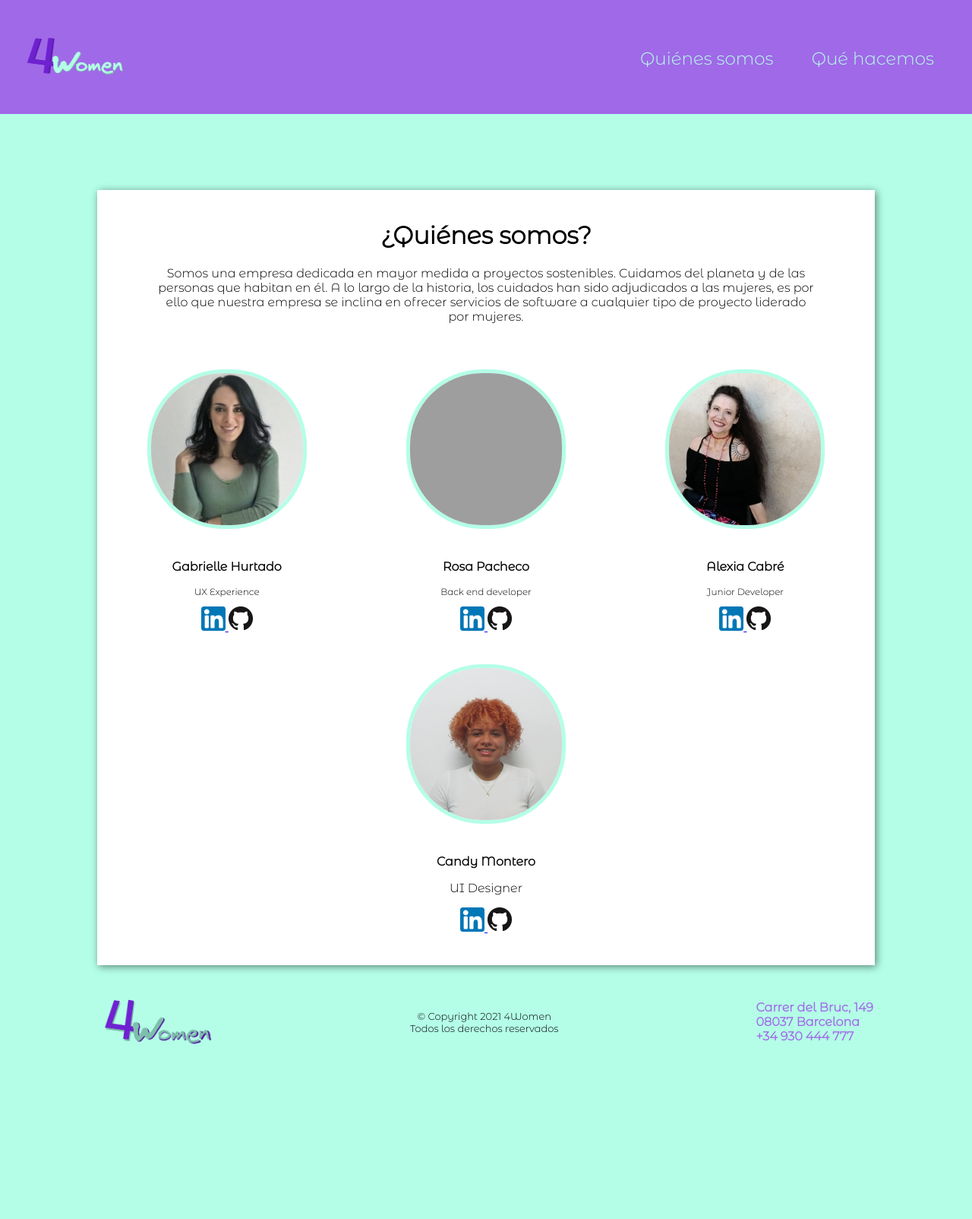
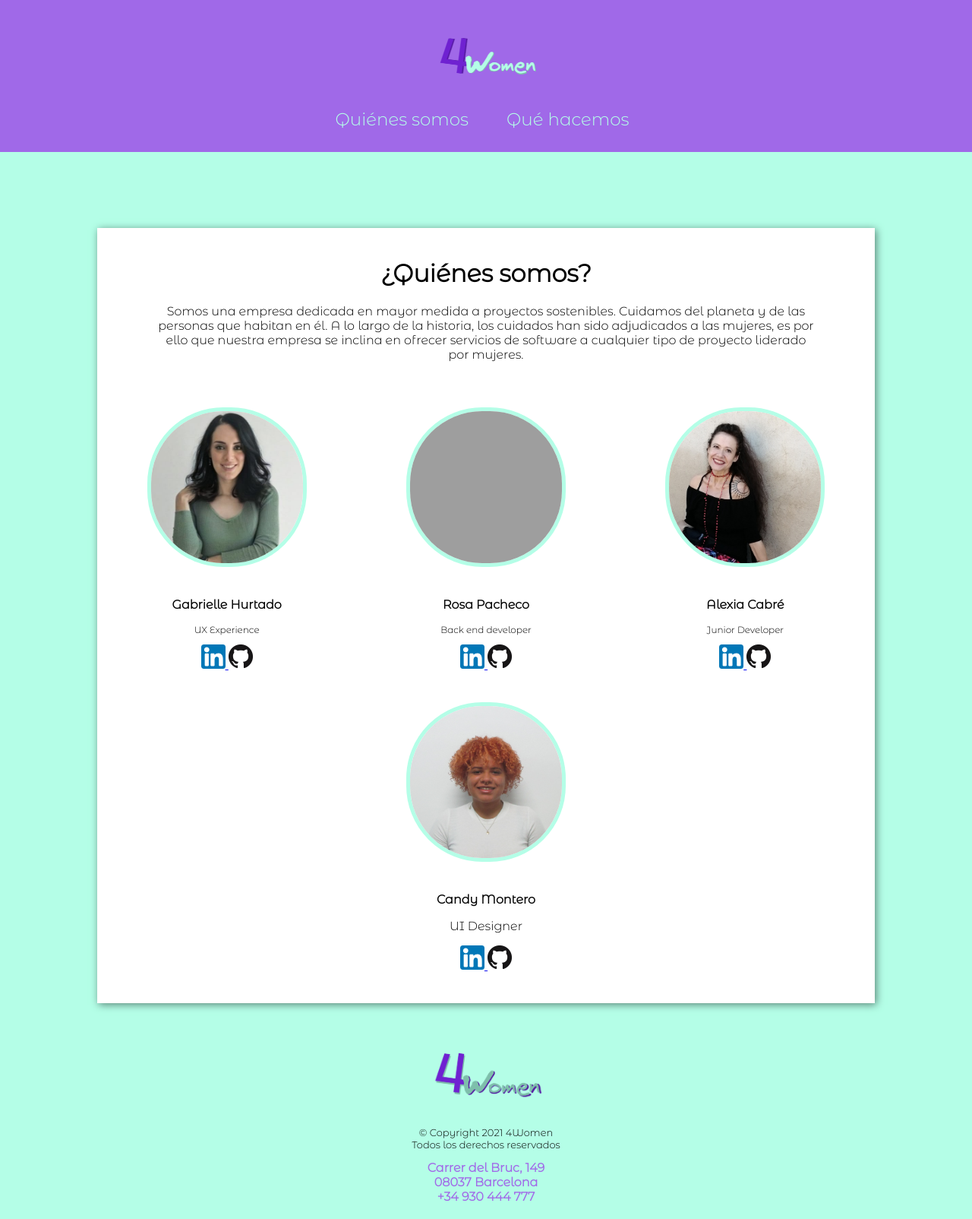
Before and after one commit to candymd/bftp2-project1-group1, a plain HTML site: page index.html in a window 1280 px wide. Shown: the whole page at 76% size. Before the commit the page ends 1399 px from the top, so only its background shows below. Drawn offline with Linux system fonts and the light colour scheme; grey boxes are pictures that could not be loaded.

Commit message:
lo mismo

```diff
--- a/css/style.css
+++ b/css/style.css
@@ -171,7 +171,7 @@ footer {
 
 /* MEDIA QUERY */
 
-@media (max-width: 375px) {
+@media (max-width: 760px) {
   .main-container{
     display: block;
   }
@@ -197,3 +197,25 @@ footer {
    }
 
 }
+
+@media (min-width: 320px) {
+    .main-container{
+        display: block;
+      }
+
+      .footer-container {
+        display: flex;
+        flex-direction: column;
+        padding: 20px;
+        text-align: center;
+      }
+
+       nav {
+        display: flex;
+        flex-direction: column;
+       }
+
+       nav img {
+           margin-bottom: -40px;
+       }
+}
--- a/index.html
+++ b/index.html
@@ -19,7 +19,7 @@
 					  </div>
 			<div class="botones">
 				<ul>
-				 <li><a href="index.html">Quiénes somos </a></li>
+				 <li><a href="/">Quiénes somos </a></li>
 				  <li><a href="quehacemos.html">Qué hacemos</a></li>
 				</ul>
 			  </div>
```
Also changed, not shown: quehacemos.html (+2 -2 lines).
